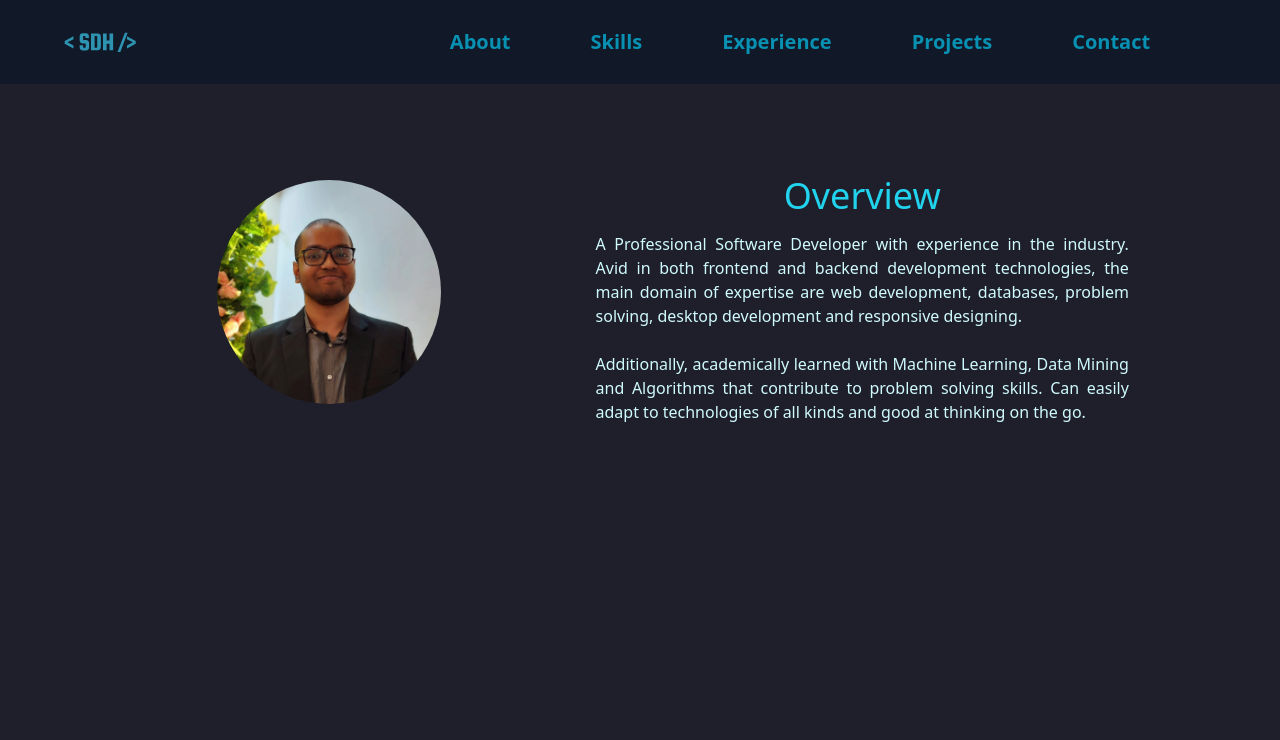
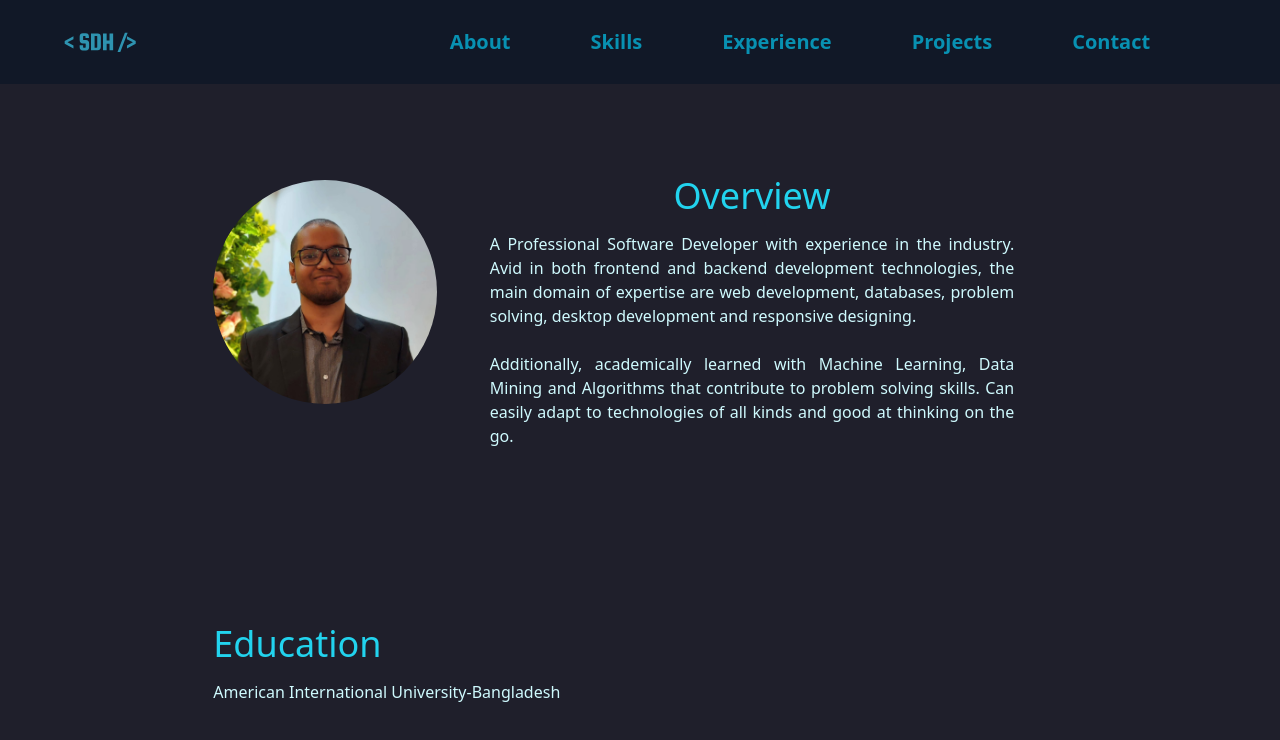
Before and after one commit to snigdho611/snigdho611.dev, a Next.js app: page /about in a window 1280 px wide. Shown: the top 740 px of the page. Built offline with nearby package versions, Linux system fonts and the light colour scheme.

Commit message:
Updated background

```diff
--- a/pages/about.tsx
+++ b/pages/about.tsx
@@ -1,4 +1,5 @@
 // import About from "components/About";
+import Background from "components/About/Background";
 import Overview from "components/About/Overview";
 import Education from "components/Education";
 import Navbar from "components/Navbar";
@@ -6,30 +7,6 @@ import type { NextPage } from "next";
 import Head from "next/head";
 import Image from "next/image";
 // import styles from "../styles/Home.module.css";
-
-const edu = [
-  {
-    id: 1,
-    name: "American International University-Bangladesh",
-    imageURL: "/images/education/AIUB.png",
-    degree: "Bachelor’s in Computer Science and Software Engineering",
-    time: "January, 2018 - January, 2022",
-  },
-  {
-    id: 2,
-    name: "Maple Leaf International School",
-    imageURL: "/images/education/MLIS.png",
-    degree: "A ‘ Levels",
-    time: "June, 2013 - January, 2017",
-  },
-  {
-    id: 3,
-    name: "Maple Leaf International School",
-    imageURL: "/images/education/MLIS.png",
-    degree: "O ‘ Levels",
-    time: "June, 2012 - June, 2013",
-  },
-];
 
 const Home: NextPage = () => {
   return (
@@ -52,10 +29,8 @@ const Home: NextPage = () => {
       </Head>
 
       <Navbar />
-
       <Overview />
-      {/* <Education education={edu} /> */}
-      {/* <About /> */}
+      <Background />
     </div>
   );
 };
--- /dev/null
+++ b/src/components/About/Background/index.tsx
@@ -0,0 +1,81 @@
+import EducationRow from "components/Education/EducationRow";
+import gsap from "gsap";
+import React, { useEffect, useRef } from "react";
+
+const edu = [
+  {
+    id: 1,
+    name: "American International University-Bangladesh",
+    imageURL: "/images/education/AIUB.png",
+    degree: "Bachelor’s in Computer Science and Software Engineering",
+    time: "January, 2018 - January, 2022",
+  },
+  {
+    id: 2,
+    name: "Maple Leaf International School",
+    imageURL: "/images/education/MLIS.png",
+    degree: "A ‘ Levels",
+    time: "June, 2013 - January, 2017",
+  },
+  {
+    id: 3,
+    name: "Maple Leaf International School",
+    imageURL: "/images/education/MLIS.png",
+    degree: "O ‘ Levels",
+    time: "June, 2012 - June, 2013",
+  },
+];
+
+const Background = () => {
+  const baseRef = useRef<HTMLDivElement>(null);
+
+  useEffect(() => {
+    gsap.fromTo(
+      baseRef.current,
+      {
+        opacity: 0,
+        x: 500,
+      },
+      { opacity: 1, x: 0, duration: 1 }
+    );
+  }, []);
+  return (
+    <div className="mx-auto w-8/12 flex flex-row mt-40" ref={baseRef}>
+      <div
+      // className="w-fit mx-auto"
+      >
+        <h1
+          className="text-4xl text-cyan-400
+         my-4"
+        >
+          Education
+        </h1>
+        <div className="text-justify  text-cyan-100">
+          <div>{edu[0].name}</div>
+          {/* <p>
+            I'm from Dhaka, Bangladesh. I've always had an interest in computers
+            and software, mostly influenced by video games and music software.
+          </p>
+          <br /> */}
+          {/* <EducationRow name="ABC" imageURL="/ABC" degree="ABC" time="abc" /> */}
+          {/* <p>
+            Additionally, academically learned with Machine Learning, Data
+            Mining and Algorithms that contribute to problem solving skills. Can
+            easily adapt to technologies of all kinds and good at thinking on
+            the go.
+          </p> */}
+        </div>
+      </div>
+      {/* <div className="w-5/12">
+        <div
+          className="bg-cover w-56 h-56 rounded-full mx-auto my-5"
+          style={{
+            backgroundImage: "url(/images/profilepic.jpg)",
+          }}
+        />
+      </div> */}
+    </div>
+  );
+};
+
+export default Background;
--- a/src/components/About/Overview/index.tsx
+++ b/src/components/About/Overview/index.tsx
@@ -16,8 +16,8 @@ const Overview = () => {
   }, []);
 
   return (
-    <div className="mx-auto w-10/12 flex flex-row mt-40" ref={baseRef}>
-      <div className="w-5/12">
+    <div className="mx-auto w-8/12 flex flex-row mt-40" ref={baseRef}>
+      <div className="w-fit mx-auto">
         <div
           className="bg-cover w-56 h-56 rounded-full mx-auto my-5"
           style={{
@@ -25,9 +25,9 @@ const Overview = () => {
           }}
         />
       </div>
-      <div className="w-1/2 mx-auto">
+      <div className="w-9/12 mx-auto">
         <h1 className="text-4xl text-cyan-400 text-center my-4">Overview</h1>
-        <div className="text-justify  text-cyan-100">
+        <div className="text-justify w-5/6 mx-auto text-cyan-100">
           <p>
             A Professional Software Developer with experience in the industry.
             Avid in both frontend and backend development technologies, the main
--- a/src/components/Education/EducationRow/index.tsx
+++ b/src/components/Education/EducationRow/index.tsx
@@ -16,60 +16,60 @@ const EducationRow: React.FC<EducationRowProps> = ({
   time,
 }) => {
   return (
-    <div className="education-row" style={{}}>
-      <div
-        style={{
-          width: "10%",
-        }}
-      >
-        <div
-          style={{
-            minWidth: "10px",
-            width: "10px",
-            minHeight: "100%",
-            backgroundColor: "#5BC0DE",
-            float: "right",
-          }}
-        />
-      </div>
+    // <div className="education-row" style={{}}>
+    //   <div
+    //     style={{
+    //       width: "10%",
+    //     }}
+    //   >
+    //     <div
+    //       style={{
+    //         minWidth: "10px",
+    //         width: "10px",
+    //         minHeight: "100%",
+    //         backgroundColor: "#5BC0DE",
+    //         float: "right",
+    //       }}
+    //     />
+    //   </div>
 
-      <div style={{ paddingTop: "50px" }}>
-        <div
-          style={{
-            height: "10px",
-            minHeight: "10px",
-            minWidth: "60px",
-            width: "60px",
-            backgroundColor: "#5BC0DE",
-          }}
-        ></div>
-      </div>
-      <EducationCard imageURL={imageURL} />
-      <div
-        style={{
-          paddingLeft: "20px",
-          width: "38%",
-        }}
-      >
-        <div style={{ color: "#FFF", marginTop: "20px" }}>
-          <div
-            style={{ fontSize: "20px", fontWeight: "bold", margin: "5px 0px" }}
-          >
-            {name}
-          </div>
-          <div style={{ fontSize: "18px", margin: "10px 0px" }}>{degree}</div>
-          <div
-            style={{
-              fontSize: "18px",
-              margin: "10px 0px",
-              fontStyle: "italic",
-            }}
-          >
-            {time}
-          </div>
-        </div>
-      </div>
-    </div>
+    //   <div style={{ paddingTop: "50px" }}>
+    //     <div
+    //       style={{
+    //         height: "10px",
+    //         minHeight: "10px",
+    //         minWidth: "60px",
+    //         width: "60px",
+    //         backgroundColor: "#5BC0DE",
+    //       }}
+    //     ></div>
+    //   </div>
+    //   <EducationCard imageURL={imageURL} />
+    //   <div
+    //     style={{
+    //       paddingLeft: "20px",
+    //       width: "38%",
+    //     }}
+    //   >
+    //     <div style={{ color: "#FFF", marginTop: "20px" }}>
+    //       <div
+    //         style={{ fontSize: "20px", fontWeight: "bold", margin: "5px 0px" }}
+    //       >
+    //         {name}
+    //       </div>
+    //       <div style={{ fontSize: "18px", margin: "10px 0px" }}>{degree}</div>
+    //       <div
+    //         style={{
+    //           fontSize: "18px",
+    //           margin: "10px 0px",
+    //           fontStyle: "italic",
+    //         }}
+    //       >
+    //         {time}
+    //       </div>
+    //     </div>
+    //   </div>
+    // </div>
   );
 };
 
```
